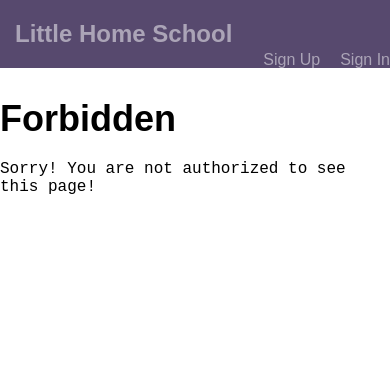
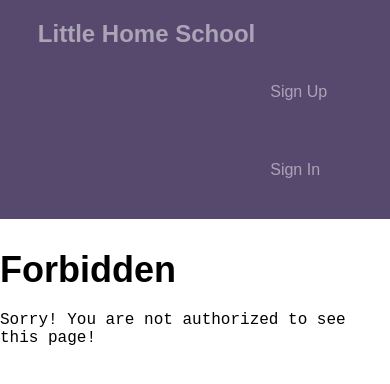
Before and after one commit to Jgobeille/School-Database-App, a React app in the folder client/: page /forbidden in a window 390 px wide. Shown: the top 384 px of the page. Built offline with nearby package versions, Linux system fonts and the light colour scheme.

Commit message:
converted header to flexbox.

```diff
--- a/client/src/Context.js
+++ b/client/src/Context.js
@@ -29,9 +29,8 @@ export class Provider extends Component {
   signIn = async (email, password) => {
     const user = await this.data.getUser(email, password);
 
-    console.log(password);
     // add password to user info saved in state
-    if (password && user) {
+    if (user) {
       // encrypt password
       const encodedPassword = btoa(password);
 
--- a/client/src/components/Header.js
+++ b/client/src/components/Header.js
@@ -20,7 +20,7 @@ export default class Header extends PureComponent {
 
     return (
       <div className="header">
-        <div className="bounds">
+        <div className="header-container">
           <h1 className="header--logo">
             <Link to="/">Little Home School</Link>
           </h1>
--- a/client/src/styles/global.css
+++ b/client/src/styles/global.css
@@ -240,13 +240,13 @@ body {
 }
 /* line 34, ../sass/global.sass */
 .header nav {
-  float: right;
   margin-top: 3px;
 }
 /* line 37, ../sass/global.sass */
 .header nav a {
   color: rgba(255, 255, 255, 0.5);
   margin-left: 20px;
+  margin-right: 20px;
 }
 /* line 40, ../sass/global.sass */
 .header nav a:hover {
@@ -751,3 +751,36 @@ input:focus {
 .course--description textarea {
   margin-bottom: 20px;
 }
+
+
+/* Custom changes */
+
+.header-container {
+  display: flex;
+  justify-content: space-between;
+  flex-wrap: wrap;
+  max-width: 1250px;
+  margin: 0 auto;
+}
+
+
+/* Media Queries */
+/* Portrait and Landscape */
+
+@media only screen and (max-width: 600px) {
+
+  .header-container {
+    justify-content: center;
+    flex-wrap: wrap;
+  }
+
+  .header nav, .header nav a, .header nav span {
+    margin-right: 20px;
+    margin-left: 0;
+    margin-bottom: 10px;
+    display: block;
+  }
+
+
+
+}
```
